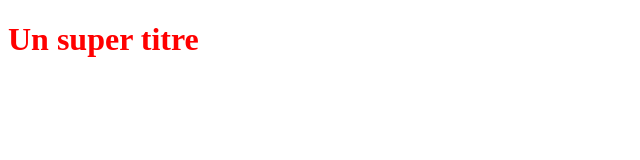
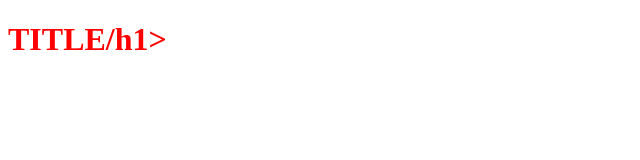
Before and after one commit to CS-Pablo/project, a plain HTML site: page index.html in a window 1280 px wide. Shown: the whole page, without its empty margins (0-640 px from the left). Drawn offline with Linux system fonts and the light colour scheme.

Commit message:
Update index.html

```diff
--- a/index.html
+++ b/index.html
@@ -5,6 +5,6 @@
    <link rel="stylesheet" type="text/css" href="styles.css">
 </head>
 <body>
-   <h1>Un super titre</h1>
+   <h1>TITLE/h1>
 </body>
 </html>
```
